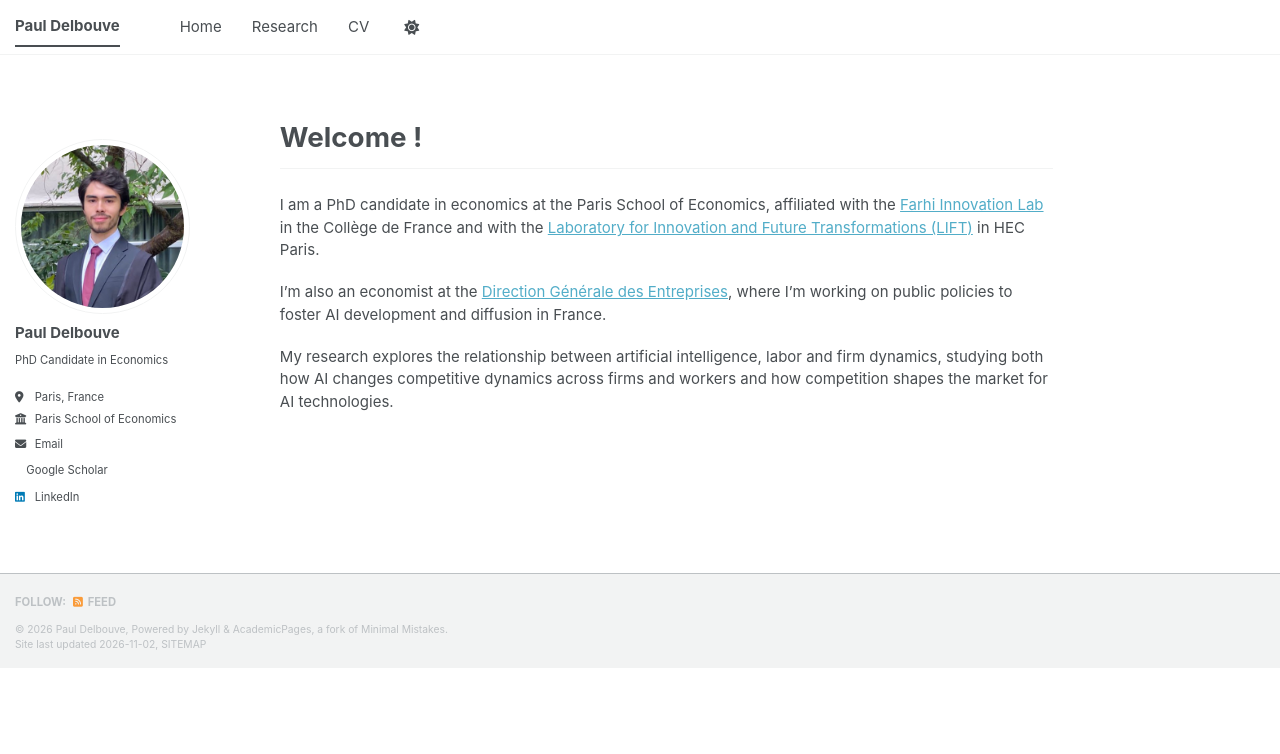
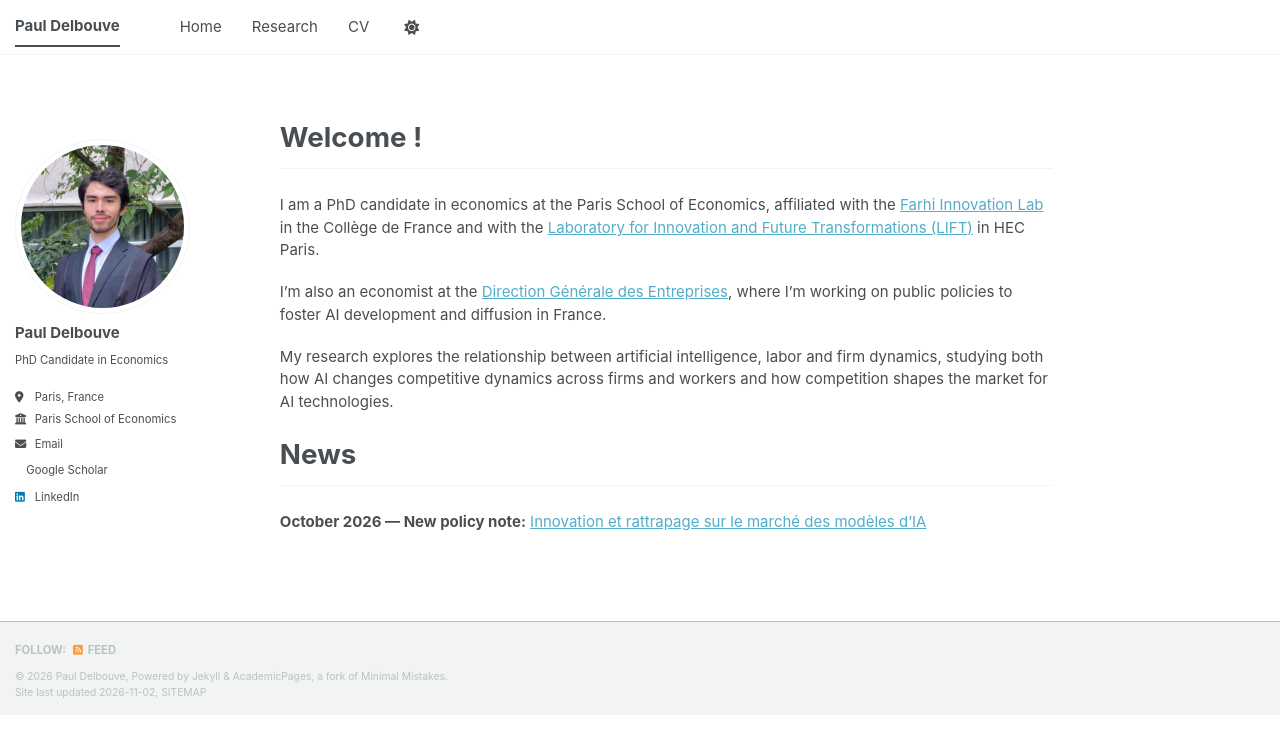
Before and after one commit to Pdelbouve/pdelbouve.github.io, a Jekyll site: the page built from _pages/about.md, in a window 1280 px wide. Shown: the top 754 px of the page. Built offline with Jekyll 4.4.1, drawn with Linux system fonts in a browser that asks for light colours; a style sheet for code colours, icons or effects is not loaded.

Commit message:
Add news section to homepage

```diff
--- a/_pages/about.md
+++ b/_pages/about.md
@@ -14,3 +14,7 @@ I am a PhD candidate in economics at the Paris School of Economics, affiliated w
 I'm also an economist at the [Direction Générale des Entreprises](https://www.entreprises.gouv.fr/), where I'm working on public policies to foster AI development and diffusion in France.
 
 My research explores the relationship between artificial intelligence, labor and firm dynamics, studying both how AI changes competitive dynamics across firms and workers and how competition shapes the market for AI technologies.
+
+## News
+
+**October 2026 — New policy note:** [Innovation et rattrapage sur le marché des modèles d’IA](/files/LIFT_PolicyPaper_2026-04.pdf)
```
